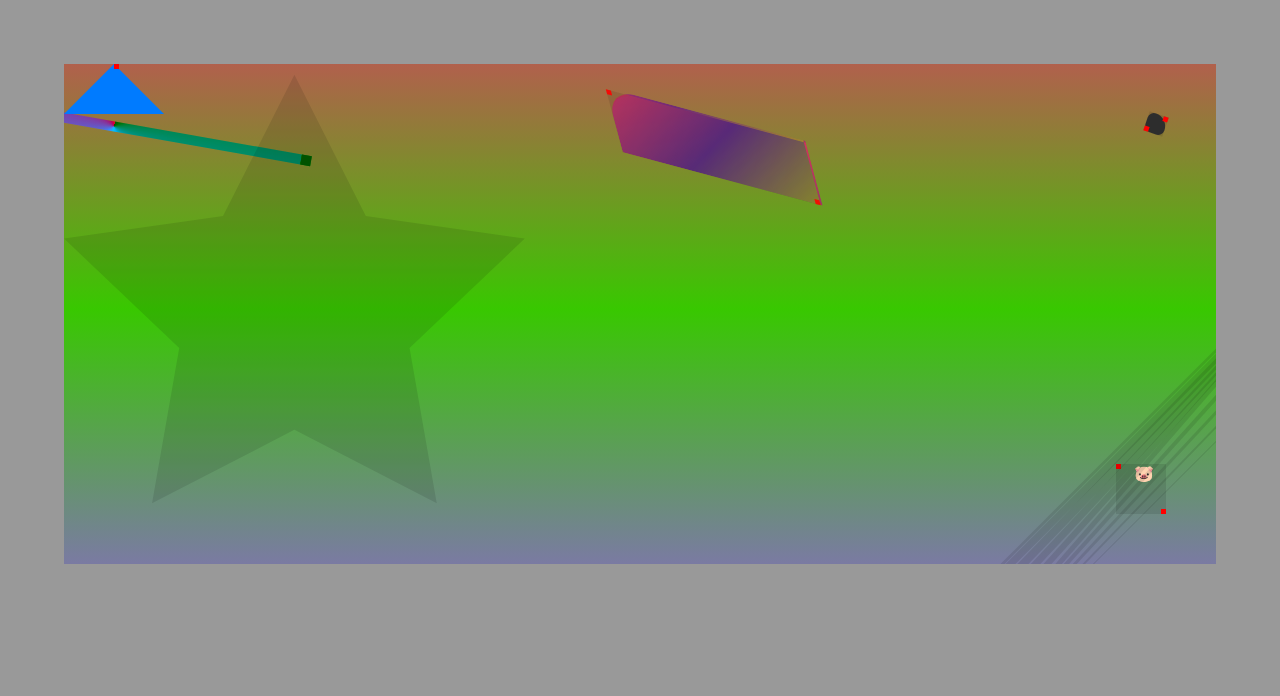
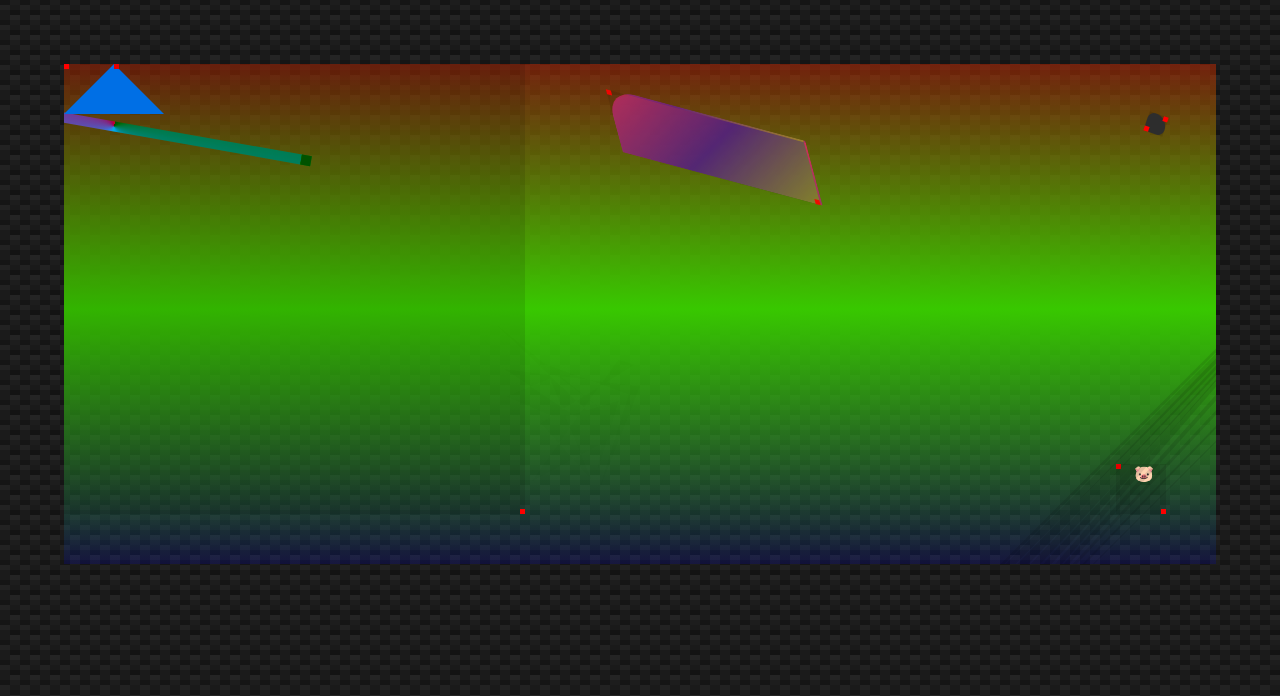
Before and after one commit to tetsuo808/css_art, a website: page index.html in a window 1280 px wide. Drawn offline with nearby package versions, Linux system fonts and the light colour scheme.

Commit message:
css background shapes, polygons

```diff
--- a/css/style.scss
+++ b/css/style.scss
@@ -31,6 +31,17 @@ scroll-behavior:smooth;
 
 padding:5%;
 background-color:#999;
+
+background: linear-gradient(27deg, rgb(21,21,21) 5px, rgba(0,0,0,0) 5px),
+			linear-gradient(207deg, rgb(21,21,21) 5px, rgba(0,0,0,0) 5px),
+			linear-gradient(27deg, rgb(34,34,34) 5px, rgba(0,0,0,0) 5px),
+			linear-gradient(207deg, rgb(34,34,34) 5px, rgba(0,0,0,0) 5px),
+			linear-gradient(90deg, rgb(27,27,27) 10px, rgba(0,0,0,0) 10px),
+			linear-gradient(180deg, rgb(29,29,29) 25%, rgb(26,26,26) 25%, rgb(26,26,26) 50%, rgba(0,0,0,0) 50%, rgba(0,0,0,0) 75%, rgb(36,36,36) 75%, rgb(36,36,36) 100%), rgb(19, 19, 19);
+background-position:0 5px, 10px 0, 0 10px, 10px 5px, 0 0, 0 0;
+background-origin:padding-box;
+background-clip:border-box;
+background-size:20px 20px;
 }
 
 
@@ -116,7 +127,14 @@ background:linear-gradient(to bottom, rgba(200,40,0,0.5) 0%, rgba(56,200,0,1) 49
 	.a006 {
 	//bottom:50px;right:50%;
 	width:40%;height:90%;
-	clip-path: polygon(50% 2.4%, 34.5% 33.8%, 0% 38.8%, 25% 63.1%, 19.1% 97.6%, 50% 81.3%, 80.9% 97.6%, 75% 63.1%, 100% 38.8%, 65.5% 33.8%);
+	shape: polygon(50% 2.4%, 34.5% 33.8%, 0% 38.8%, 25% 63.1%, 19.1% 97.6%, 50% 81.3%, 80.9% 97.6%, 75% 63.1%, 100% 38.8%, 65.5% 33.8%);
+	}
+
+	.a007 {
+	width:20%;height:50%;
+	bottom:50px;right:50%;
+	clip-path: polygon(56.97% 63.57%, 78.97% 86.28%, 60.87% 45.87%, 42% 53%, 64.63% 61.85%, 90.84% 54.57%, 81.54% 82.9%, 83.86% 68.06%, 41% 42%, 100% 49%, 81.55% 92.31%, 95.06% 52.18%, 56% 39%, 88.22% 61.73%, 36% 23%, 88.89% 69.02%, 53% 87%, 90.60% 38.22%, 97.65% 40.28%);
+	filter:blur(309px);
 	}
 
 	.a011, .a012, .a013, .a014, .a015,
--- a/index.html
+++ b/index.html
@@ -48,8 +48,8 @@
 		<div class="a004"><div></div></div>
 		<div class="a005"><div></div></div>
 		<div class="a006"><div></div></div>
-		<!--<div class="a007"><div></div></div>
-		<div class="a008"><div></div></div>
+		<div class="a007"><div></div></div>
+		<!--<div class="a008"><div></div></div>
 		<div class="a009"><div></div></div>
 		<div class="a010"><div></div></div>-->
 
```
Also changed, not shown: css/dist/style.css, css/style.css, 2 other files.
